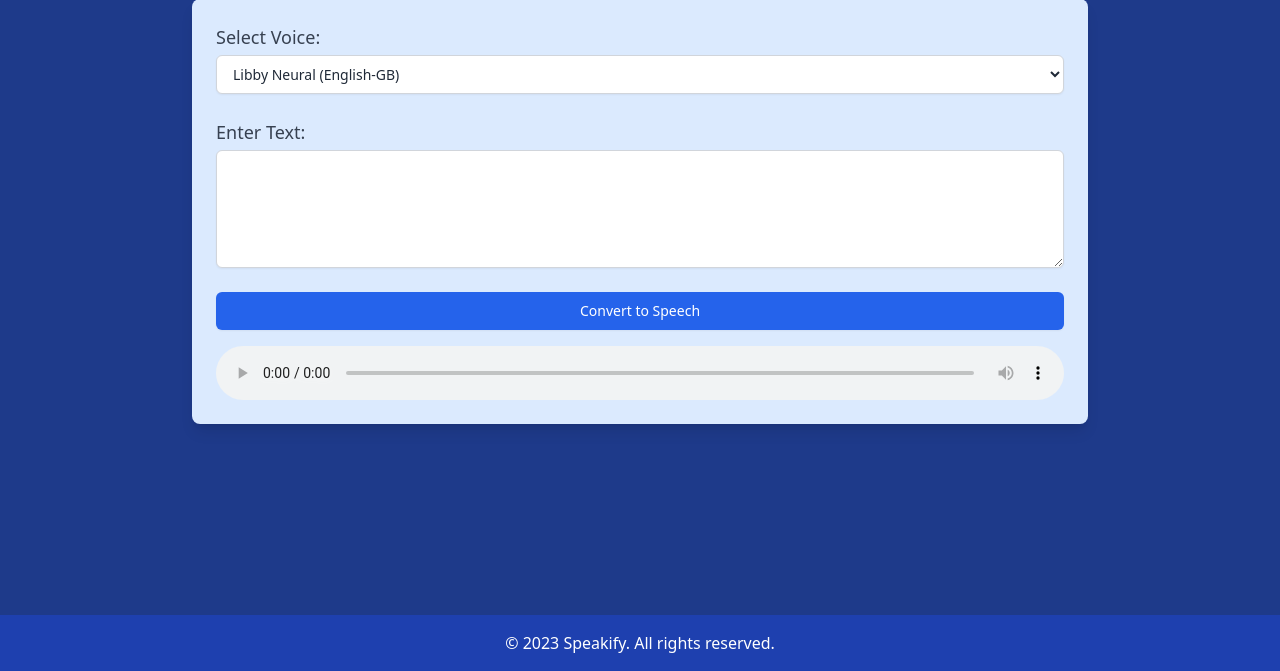
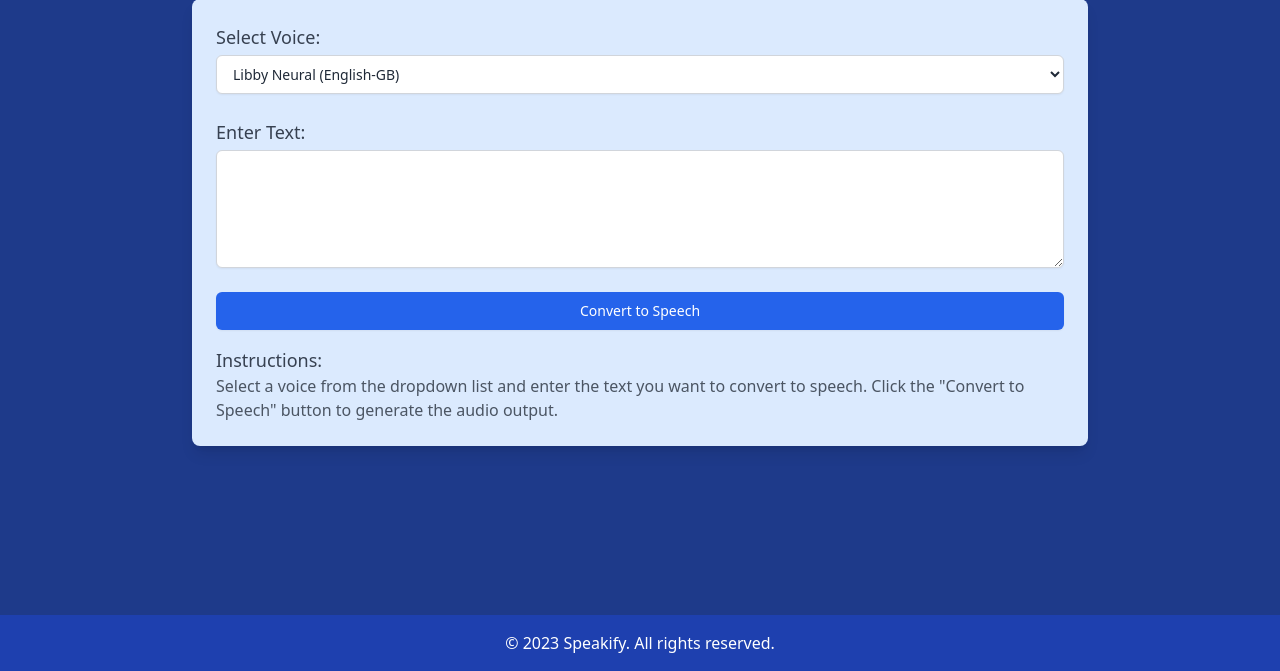
Before and after one commit to habitual69/speakify, a FastAPI app: page / in a window 1280 px wide. Shown: the part 129-800 px from the top of the page. Run offline with FastAPI, Linux system fonts and the light colour scheme; some libraries are stand-ins or nearby versions.

Commit message:
UI update

```diff
--- a/main.py
+++ b/main.py
@@ -14,6 +14,7 @@ if not os.path.exists(output):
 
 app = FastAPI(title="Speakify")
 app.mount("/tmp", StaticFiles(directory="/tmp"), name="temp")
+app.mount ("/static", StaticFiles(directory="static"), name="static")
 templates = Jinja2Templates(directory="templates")
 
 voices = [
--- a/templates/index.html
+++ b/templates/index.html
@@ -5,6 +5,7 @@
     <meta name="viewport" content="width=device-width, initial-scale=1.0">
     <title>Text-to-Speech Conversion</title>
     <script src="https://cdn.tailwindcss.com"></script>
+    <link rel="stylesheet" href="https://cdnjs.cloudflare.com/ajax/libs/font-awesome/6.5.2/css/all.min.css" integrity="sha512-SnH5WK+bZxgPHs44uWIX+LLJAJ9/2PkPKZ5QiAj6Ta86w+fsb2TkcmfRyVX3pBnMFcV7oQPJkl9QevSCWr3W6A==" crossorigin="anonymous" referrerpolicy="no-referrer" />
 </head>
 <body class="bg-blue-900 text-gray-800 min-h-screen flex flex-col">
     <div class="flex justify-center items-center bg-blue-800 text-white py-4">
@@ -81,11 +82,28 @@
                 Convert to Speech
             </button>
         </form>
-        <p>{{ output_file }}</p>
-        <audio controls class="mt-4 w-full">
-            <source src="/audio/{{ output_file }}" type="audio/mpeg">
-            Your browser does not support the audio element.
-        </audio>
+        <div class='container mx-auto mt-4 flex flex-col items-center'>
+            {% if output_file %}
+            <div class="flex items-center justify-center">
+                <a href="/audio/{{ output_file }}">
+                    <i class="fa-solid fa-download text-4xl hover:text-[#1f2335]" style="color: #1f2335;"></i>
+                </a>
+            </div>
+            <div class="flex items-center justify-center mt-4 w-full">
+                <audio controls class="w-1/2">
+                    <source src="/audio/{{ output_file | urlencode }}" type="audio/mpeg">
+                    Your browser does not support the audio element.
+                </audio>
+            </div>
+            {% endif %}
+        </div>
+
+        <div>
+            <h2 class="text-lg font-medium text-gray-700">Instructions:</h2>
+            <p class="text-gray-600">Select a voice from the dropdown list and enter the text you want to convert to speech. Click the "Convert to Speech" button to generate the audio output.</p>
+
+        </div>
+
     </div>
 
     <footer class="mt-auto py-4 bg-blue-800 text-white text-center w-full">
```
